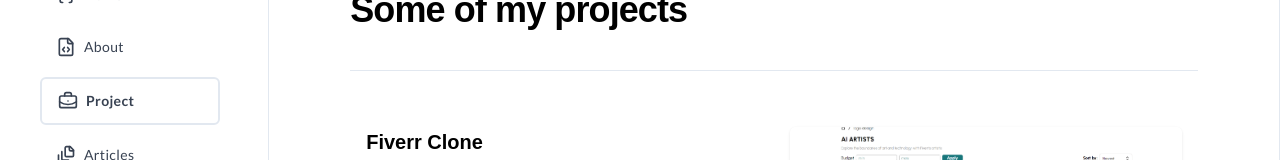
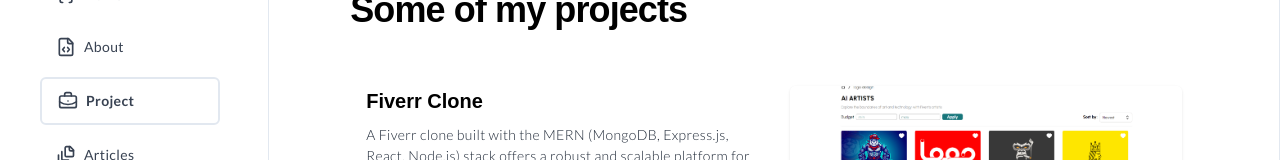
Before and after one commit to ThapaSurace/profile, a Next.js app: page /project in a window 1280 px wide. Shown: the part 147-307 px from the top of the page. Built offline with nearby package versions, Linux system fonts and the light colour scheme; a web font is replaced by a local one.

Commit message:
animation added

```diff
--- a/src/app/project/page.tsx
+++ b/src/app/project/page.tsx
@@ -2,21 +2,18 @@
 import Projects from "@/components/Projects";
 import { Suspense } from "react";
 import ProjectSkeleton from "@/components/skeleton/ProjectSkeleton";
-import { Separator } from "@/components/ui/separator";
-
+import SlideInFromLeft from "@/components/animation/SlideInFromLeft";
 
 const ProjectPage = () => {
   return (
     <div className="container space-y-10">
-      <div>
+      <SlideInFromLeft delay={0.3}>
         <SiCodeproject size={40} className="mb-2" />
         <h1 className="mb-10">Some of my projects</h1>
-      </div>
-      <Separator />
+      </SlideInFromLeft>
       <Suspense fallback={<ProjectSkeleton />}>
         <Projects />
       </Suspense>
-
     </div>
   );
 };
```
